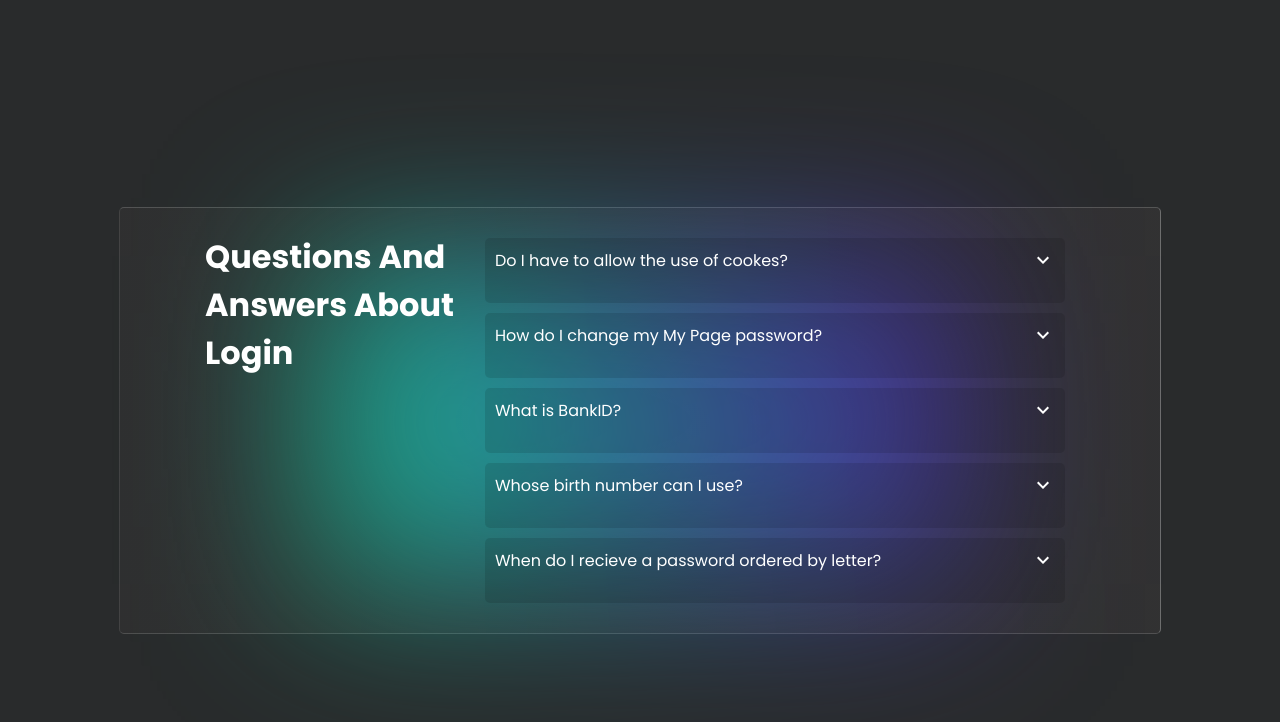
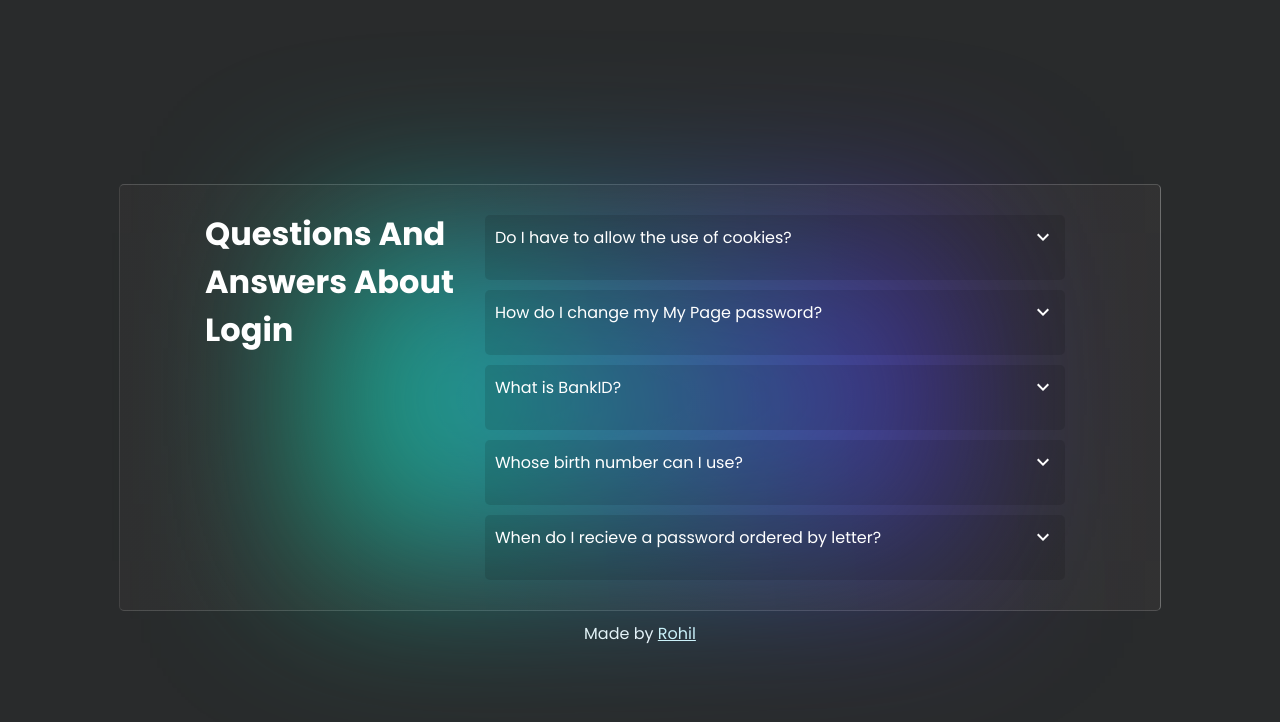
Before and after one commit to rohilpinto/React-glass-accordion, a React (Create React App) app: page / in a window 1280 px wide. Shown: the top 722 px of the page. Built offline with nearby package versions, Linux system fonts and the light colour scheme.

Commit message:
final commit  for now x2

```diff
--- a/src/App.js
+++ b/src/App.js
@@ -8,6 +8,7 @@ const App = () => {
   return (
     <div className="App">
       <Main />
+
     </div>
   );
 };
--- a/src/components/Main.jsx
+++ b/src/components/Main.jsx
@@ -22,7 +22,11 @@ const Main = () => {
           })}
         </div>
       </div>
+
       <div className="accordion-content-parent"></div>
+      <footer>
+        Made by <a href="https://www.rohilpinto.com">Rohil</a>
+      </footer>
     </div>
   );
 };
--- a/src/data.js
+++ b/src/data.js
@@ -1,7 +1,7 @@
 const data = [
   {
     id: 1,
-    question: " Do I have to allow the use of cookes?",
+    question: " Do I have to allow the use of cookies?",
     answer: "Unicorn vinyl poutine brooklyn, next level direct trade iceland. Shaman copper mug church-key coloring book, whatever poutine normcore fixie cred kickstarter post-ironic street art.",
   },
   {
--- a/src/scss/components/main.scss
+++ b/src/scss/components/main.scss
@@ -4,6 +4,7 @@
   display: flex;
   align-items: center;
   justify-content: center;
+  flex-direction: column;
   height: 100%;
   padding: 0 10px;
 
@@ -157,3 +158,15 @@
     width: auto;
   }
 }
+
+footer {
+  text-align: center;
+  color: white;
+  margin: 10px;
+
+  a {
+    text-decoration: none;
+    color: lightcyan;
+    text-decoration: underline;
+  }
+}
```
